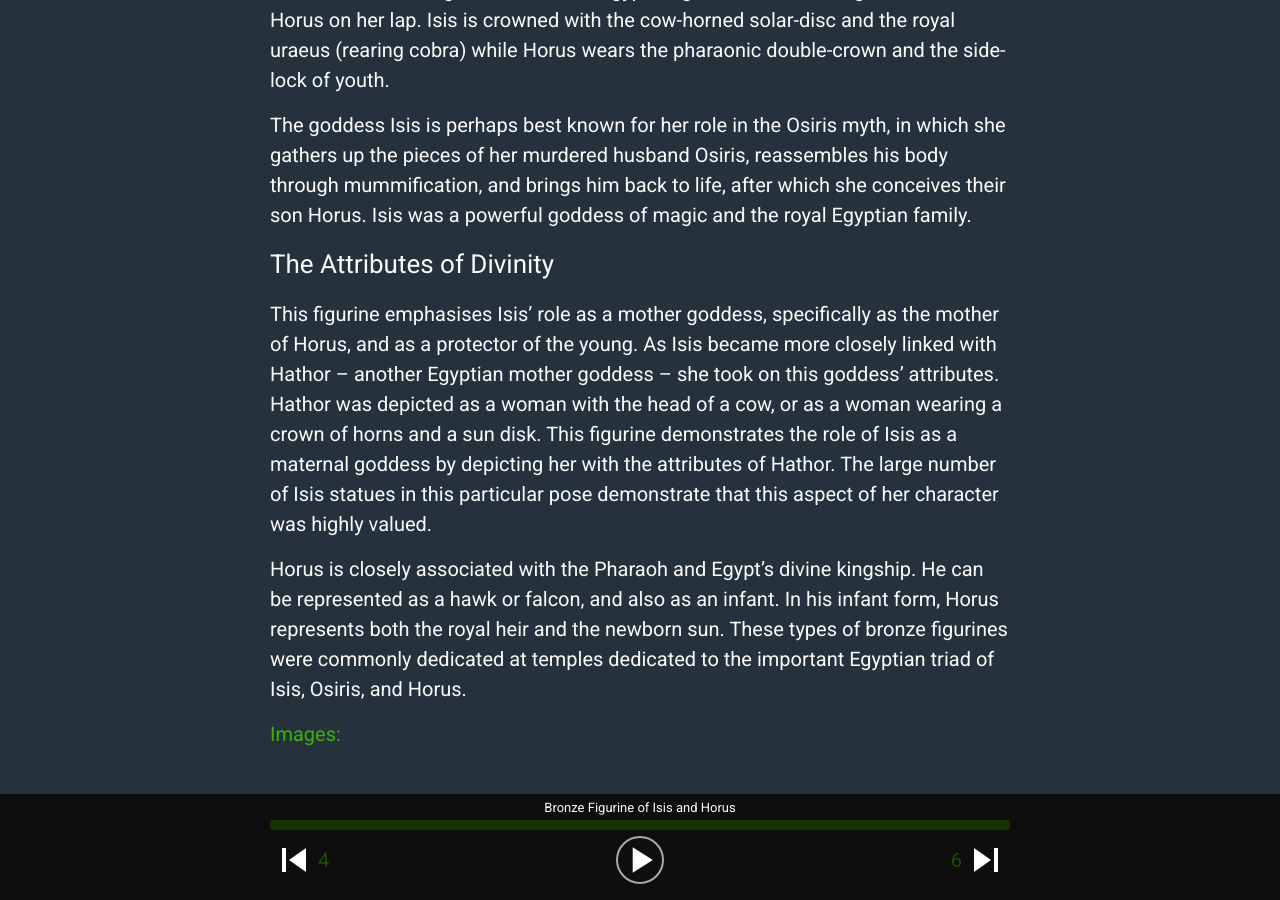
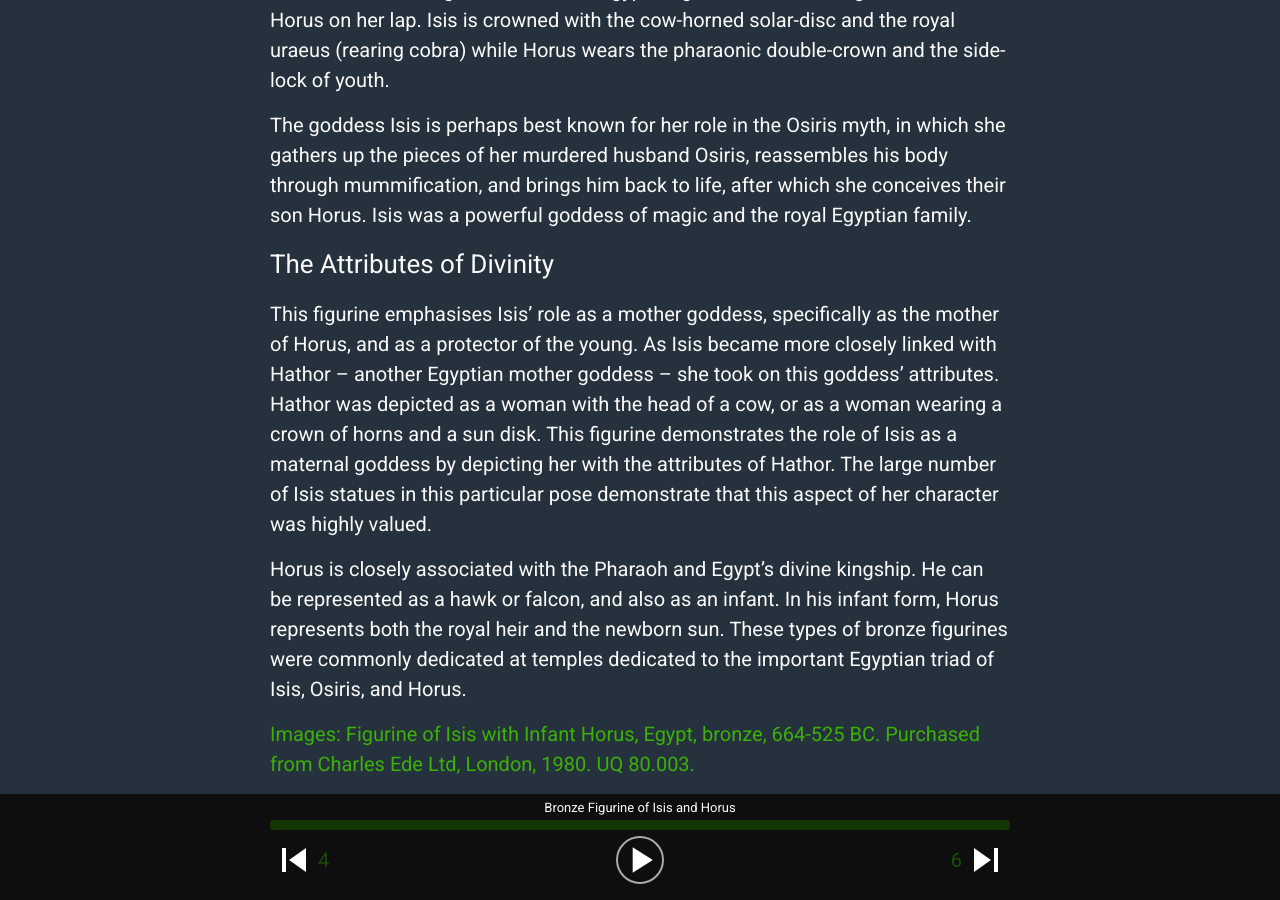
Before and after one commit to uqantiquities/world-of-egypt, a Jekyll site: the page built from stops/5.md, in a window 1280 px wide and 900 px high, scrolled down 688 px. Built offline with Jekyll 4.4.1, drawn with Linux system fonts in a browser that asks for light colours.

Commit message:
Update 5.md

```diff
--- a/stops/5.md
+++ b/stops/5.md
@@ -27,4 +27,4 @@ This figurine emphasises Isis’ role as a mother goddess, specifically as the m
 
 Horus is closely associated with the Pharaoh and Egypt’s divine kingship. He can be represented as a hawk or falcon, and also as an infant. In his infant form, Horus represents both the royal heir and the newborn sun. These types of bronze figurines were commonly dedicated at temples dedicated to the important Egyptian triad of Isis, Osiris, and Horus.
 
-> Images:
+> Images: Figurine of Isis with Infant Horus, Egypt, bronze, 664-525 BC. Purchased from Charles Ede Ltd, London, 1980. UQ 80.003.
```
